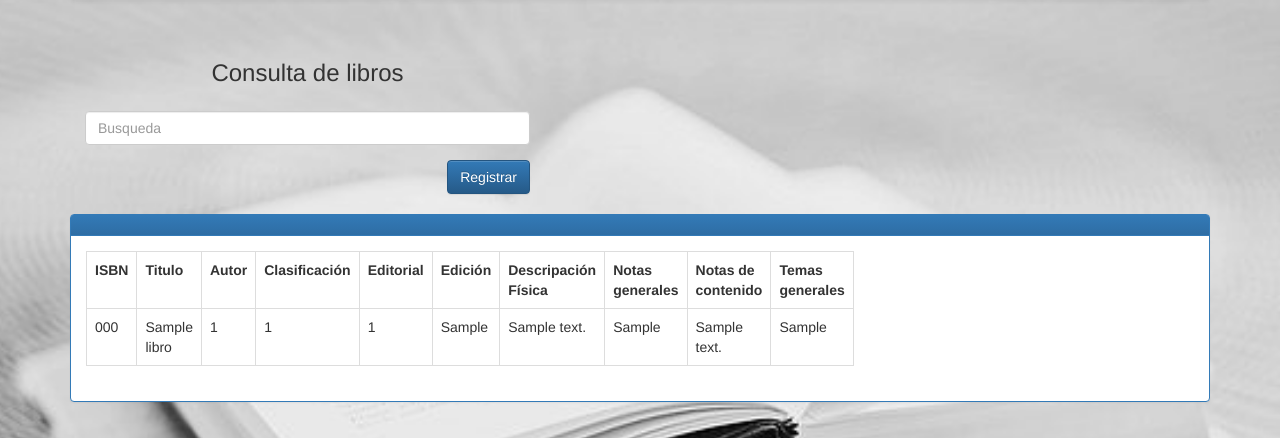
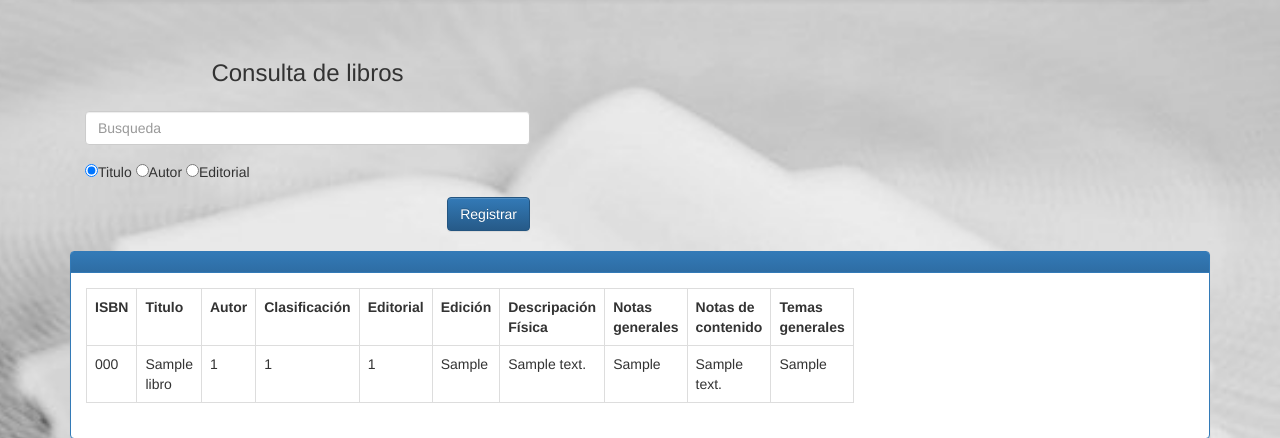
Before and after one commit to Asalmerontkd/biblioteca, a PHP site: page /consulta.php in a window 1280 px wide. Shown: the part 52-490 px from the top of the page. Run offline with PHP 8.4, Linux system fonts and the light colour scheme; the visitor is signed in with stand-in values (Sample User, id 1); tables that the repository leaves empty hold one stand-in row (values such as "Sample post").

Commit message:
busqueda

```diff
--- a/clase/Libro.php
+++ b/clase/Libro.php
@@ -33,5 +33,25 @@
 			$result->execute($params);
 			return ($result);
 		}
+
+		function consultarLibrosAutor($idautor)
+		{
+			$con = Database::getInstance();
+			$sql = "SELECT * FROM libro WHERE autor = :autor";
+			$result = $con->db->prepare($sql);
+			$params = array("autor" => $idautor);
+			$result->execute($params);
+			return ($result);
+		}
+
+		function consultarLibrosEditorial($ideditorial)
+		{
+			$con = Database::getInstance();
+			$sql = "SELECT * FROM libro WHERE editorial = :editorial";
+			$result = $con->db->prepare($sql);
+			$params = array("editorial" => $ideditorial);
+			$result->execute($params);
+			return ($result);
+		}
 	}
 ?>
--- a/consulta.php
+++ b/consulta.php
@@ -40,6 +40,11 @@
 						<div class="form-group">
 							<input type="text" class="form-control" name="busqueda" placeholder="Busqueda" required>
 						</div>
+						<div class="form-group">
+							<input type="radio" name="criterio" value="1" checked>Titulo
+							  <input type="radio" name="criterio" value="2">Autor
+							  <input type="radio" name="criterio" value="3">Editorial
+						</div>
 			        <button type="submit" id="submit" name="submit" class="btn btn-primary pull-right">Registrar</button>
 			        </form>
 			    </div>
@@ -73,7 +78,41 @@
 						    			require_once ("clase/Libro.php");
 										$consulta = new Libro;
 										if (isset($_POST['busqueda'])) {
-											$result = $consulta->consultarLibrosTitulo($_POST['busqueda']);
+											$result = null;
+
+											if ($_POST['criterio'] == 1) //Titulo
+											{
+												$result = $consulta->consultarLibrosTitulo($_POST['busqueda']);
+											}
+											elseif ($_POST['criterio'] == 2) //Autor
+											{
+												require_once ("clase/Autor.php");
+												$autor = new Autor;
+												$res = $autor->consultarAutor($_POST['busqueda']);
+												$idAutor = 0;
+												if ($res->rowCount() > 0) {
+													foreach($res as $row)
+													{
+														$idAutor = $row['id'];
+													}
+												}
+												$result = $consulta->consultarLibrosAutor($idAutor);
+											}
+											elseif ($_POST['criterio'] == 3) //Editorial
+											{
+												require_once ("clase/Editorial.php");
+												$edi = new Editorial;
+												$res = $edi->consultarEditorial($_POST['busqueda']);
+												$idEdi = 0;
+												if ($res->rowCount() > 0) {
+													foreach($res as $row)
+													{
+														$idEdi = $row['id'];
+													}
+												}
+												$result = $consulta->consultarLibrosEditorial($idEdi);
+											}
+
 											if ($result->rowCount() > 0) {
 												foreach($result as $row)
 												{
```
Also changed, not shown: clase/Editorial.php (+10 -0 lines).
